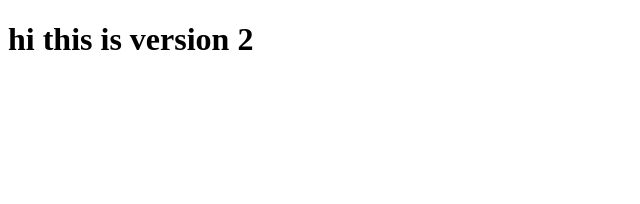
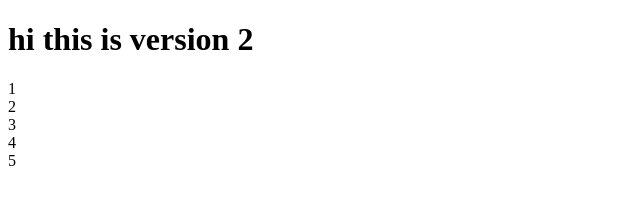
Before and after one commit to marzikaramiii/practice, a plain HTML site: page version2.html in a window 1280 px wide. Shown: the full height of the page, 0-640 px from the left. Drawn offline with Linux system fonts and the light colour scheme.

Commit message:
add div tags to version2.html

```diff
--- a/version2.html
+++ b/version2.html
@@ -8,5 +8,10 @@
 </head>
 <body>
     <h1>hi this is version 2</h1>
+    <div>1</div>
+    <div>2</div>
+    <div>3</div>
+    <div>4</div>
+    <div>5</div>
 </body>
 </html>
```
